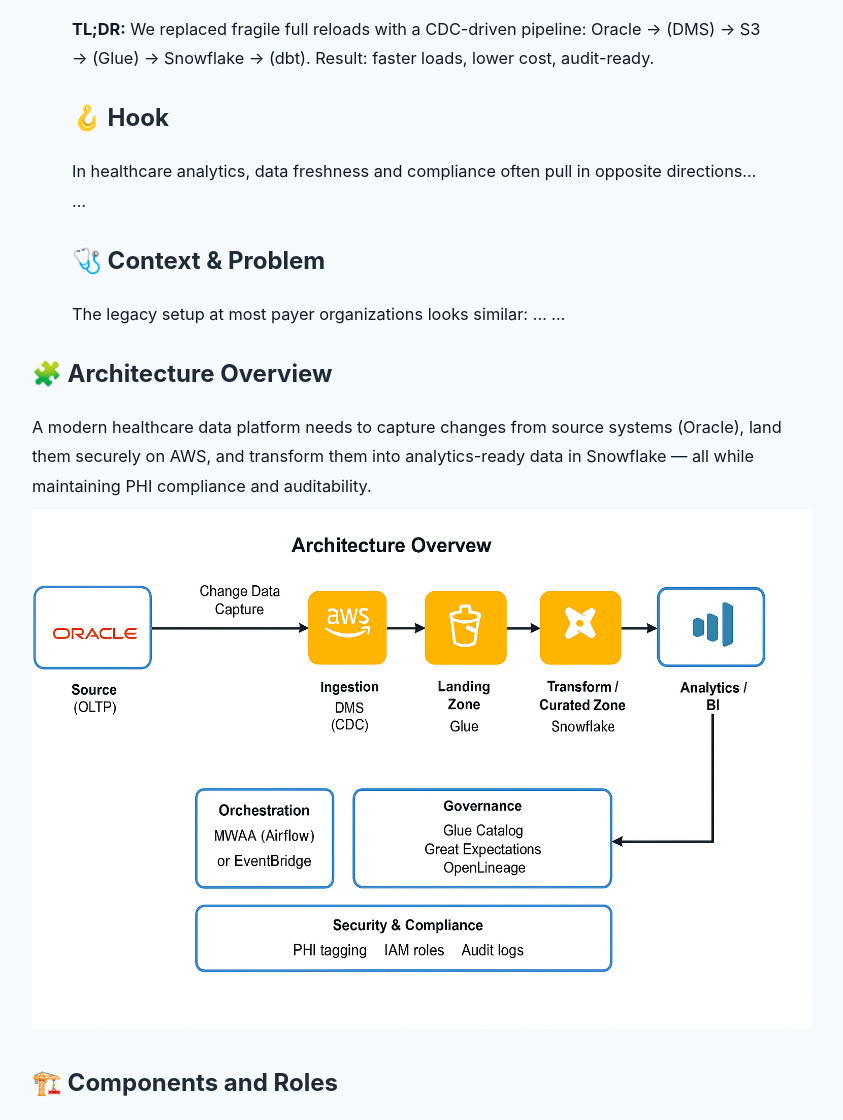
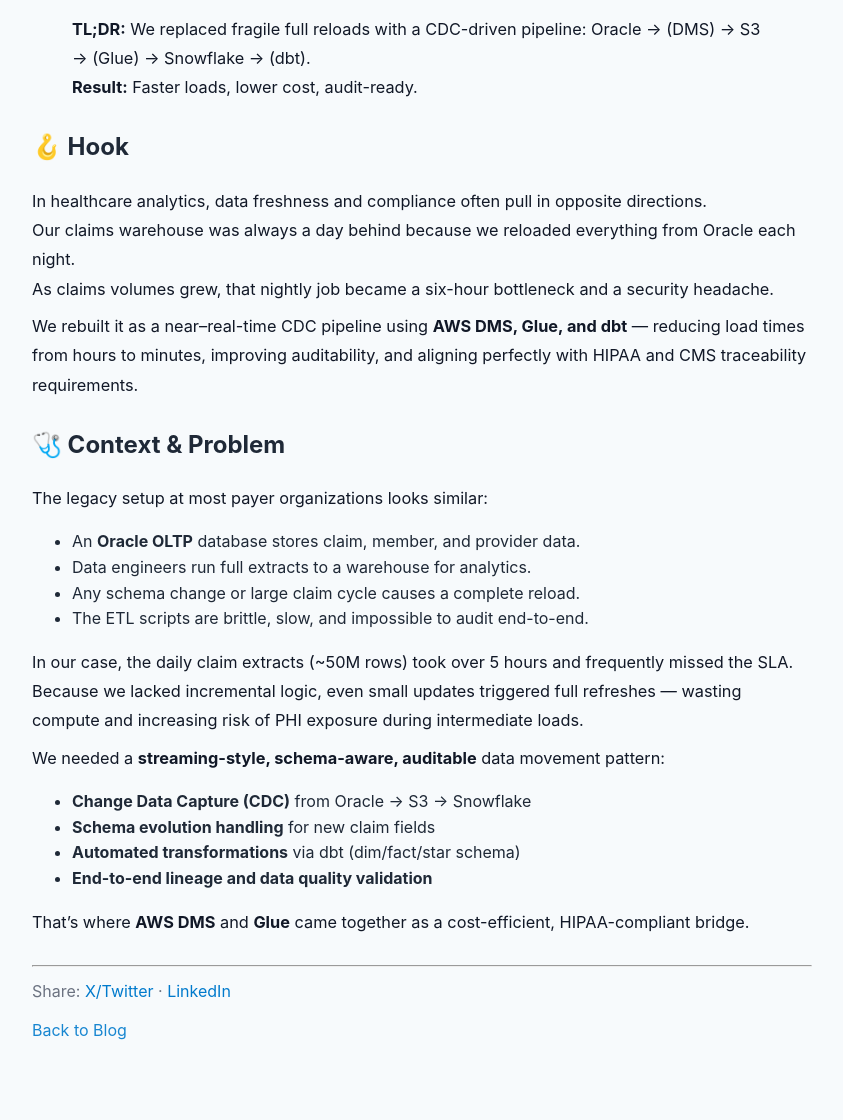
Before and after one commit to PawanJadhav7/PawanJadhav.github.io, a Jekyll site: the page built from _posts/2025-11-01-welcome-to-my-blog.md, in a window 1280 px wide and 1400 px high, cut to the strip 280-1400 px from the top of the window. Shown: the whole strip, without its empty margins (218-1061 px from the left). Built offline with Jekyll 4.4.1, drawn with Linux system fonts in a browser that asks for light colours; some of the changed text lies outside the part shown.

Commit message:
Update 2025-11-01-welcome-to-my-blog.md

````diff
--- a/_posts/2025-11-01-welcome-to-my-blog.md
+++ b/_posts/2025-11-01-welcome-to-my-blog.md
@@ -7,44 +7,30 @@ hero_image: /assets/headers/claims-pipeline.jpg
 ---
 
 > **TL;DR:** We replaced fragile full reloads with a CDC-driven pipeline:
-> Oracle → (DMS) → S3 → (Glue) → Snowflake → (dbt). Result: faster loads, lower cost, audit-ready.
->
-> ## 🪝 Hook
-In healthcare analytics, data freshness and compliance often pull in opposite directions...
-...
+> Oracle → (DMS) → S3 → (Glue) → Snowflake → (dbt).
+> **Result:** Faster loads, lower cost, audit-ready.
+
+## 🪝 Hook
+In healthcare analytics, data freshness and compliance often pull in opposite directions.
+Our claims warehouse was always a day behind because we reloaded everything from Oracle each night.
+As claims volumes grew, that nightly job became a six-hour bottleneck and a security headache.
+
+We rebuilt it as a near–real-time CDC pipeline using **AWS DMS, Glue, and dbt** — reducing load times from hours to minutes, improving auditability, and aligning perfectly with HIPAA and CMS traceability requirements.
+
 ## 🩺 Context & Problem
-The legacy setup at most payer organizations looks similar: ...
-...
+The legacy setup at most payer organizations looks similar:
+- An **Oracle OLTP** database stores claim, member, and provider data.
+- Data engineers run full extracts to a warehouse for analytics.
+- Any schema change or large claim cycle causes a complete reload.
+- The ETL scripts are brittle, slow, and impossible to audit end-to-end.
 
-## 🧩 Architecture Overview
+In our case, the daily claim extracts (~50M rows) took over 5 hours and frequently missed the SLA.
+Because we lacked incremental logic, even small updates triggered full refreshes — wasting compute and increasing risk of PHI exposure during intermediate loads.
 
-A modern healthcare data platform needs to capture changes from source systems (Oracle), land them securely on AWS, and transform them into analytics-ready data in Snowflake — all while maintaining PHI compliance and auditability.
+We needed a **streaming-style, schema-aware, auditable** data movement pattern:
+- **Change Data Capture (CDC)** from Oracle → S3 → Snowflake
+- **Schema evolution handling** for new claim fields
+- **Automated transformations** via dbt (dim/fact/star schema)
+- **End-to-end lineage and data quality validation**
 
-![Healthcare CDC Architecture Diagram](/assets/images/Architecture_Overview.png)
-## 🏗️ Components and Roles
-
-| Layer                     | Tool                                  | Purpose                                                                 |
-|---------------------------|---------------------------------------|-------------------------------------------------------------------------|
-| Source (OLTP)             | Oracle                                | Stores raw claims, member, provider data. CDC extracts every change.    |
-| Ingestion                 | AWS DMS (CDC)                         | Streams inserts/updates/deletes from Oracle to S3 in near real time.    |
-| Landing Zone              | Amazon S3                             | Raw JSON/Parquet with CDC metadata; encrypted with KMS.                 |
-| Processing Zone           | AWS Glue (PySpark)                    | Cleans/ﬂattens; handles schema evolution via Glue Catalog.              |
-| Transform / Curated Zone  | dbt + Snowflake                       | Incremental models; SCD2 for dims; DQ tests enforced.                   |
-| Orchestration             | MWAA (Airflow) or EventBridge         | Automates CDC → Glue → dbt workflow with retries and SLAs.              |
-| Governance                | Glue Catalog, Great Expectations, OpenLineage | Lineage, schema registry, and data-quality validation.          |
-| Analytics / BI            | Snowflake + Power BI / Looker Studio  | Curated data for actuaries, analysts, and business teams.               |
-
-### 🔐 Security & Compliance Highlights
-- End-to-end encryption (KMS + Snowflake masking policies).
-- IAM least-privilege roles for DMS, Glue, and Snowflake.
-- PHI tagging for column-level access control.
-- Automated audit logs in CloudWatch and Snowflake query history.
-
-> This architecture follows the *Medallion Lakehouse* concept — raw (bronze), validated (silver), and curated (gold) — ensuring scalability and traceability for healthcare workloads.
-
-## Build Guide: 10 Steps
-<!-- Use the outline above, turn bullets into short paragraphs -->
-
-## Snippets
-```sql
--- Example Snowflake MERGE for SCD2
+That’s where **AWS DMS** and **Glue** came together as a cost-efficient, HIPAA-compliant bridge.
````
